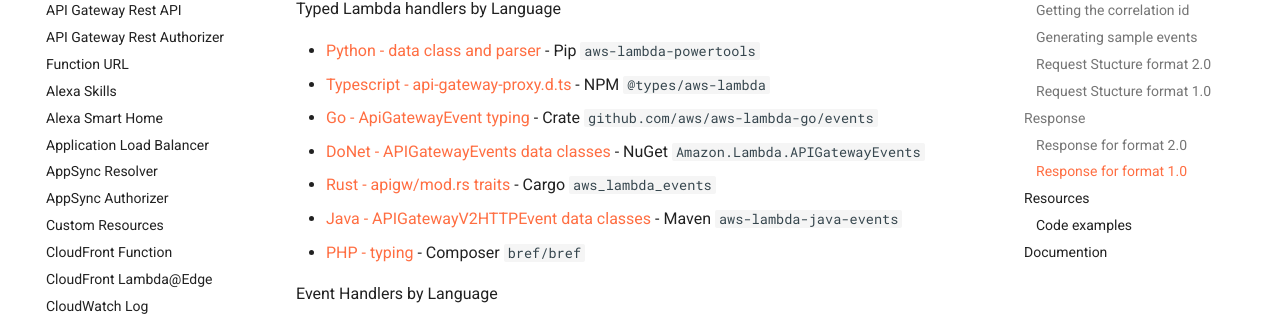
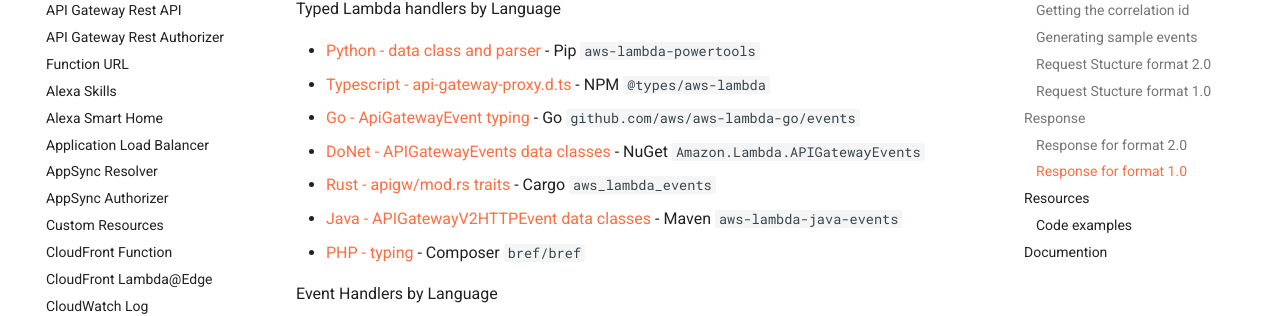
Before and after one commit to michaelbrewer/aws-lambda-events, an MkDocs documentation site: the page built from docs/http-api.md, in a window 1280 px wide and 900 px high, scrolled down 5908 px. Shown: the part 152-468 px from the top of the window. Built offline with MkDocs 1.6.1 and Material for MkDocs 9.7.7, drawn with Linux system fonts in a browser that asks for light colours; comment, search, counter and statistics services are not loaded.

Commit message:
Update http-api.md

```diff
--- a/docs/http-api.md
+++ b/docs/http-api.md
@@ -129,7 +129,7 @@
 
 - [Python - data class and parser](https://awslabs.github.io/aws-lambda-powertools-python/latest/utilities/data_classes/#api-gateway-proxy-v2) - Pip `aws-lambda-powertools`
 - [Typescript - api-gateway-proxy.d.ts](https://github.com/DefinitelyTyped/DefinitelyTyped/blob/master/types/aws-lambda/trigger/api-gateway-proxy.d.ts) - NPM `@types/aws-lambda`
-- [Go - ApiGatewayEvent typing](https://github.com/aws/aws-lambda-go/blob/main/events/README_ApiGatewayEvent.md) - Crate `github.com/aws/aws-lambda-go/events`
+- [Go - ApiGatewayEvent typing](https://github.com/aws/aws-lambda-go/blob/main/events/README_ApiGatewayEvent.md) - Go `github.com/aws/aws-lambda-go/events`
 - [DoNet - APIGatewayEvents data classes](https://github.com/aws/aws-lambda-dotnet/tree/master/Libraries/src/Amazon.Lambda.APIGatewayEvents) - NuGet `Amazon.Lambda.APIGatewayEvents`
 - [Rust - apigw/mod.rs traits](https://github.com/LegNeato/aws-lambda-events/blob/master/aws_lambda_events/src/apigw/mod.rs) - Cargo `aws_lambda_events`
 - [Java - APIGatewayV2HTTPEvent data classes](https://github.com/aws/aws-lambda-java-libs/blob/master/aws-lambda-java-events/src/main/java/com/amazonaws/services/lambda/runtime/events/APIGatewayV2HTTPEvent.java) - Maven `aws-lambda-java-events`
```
